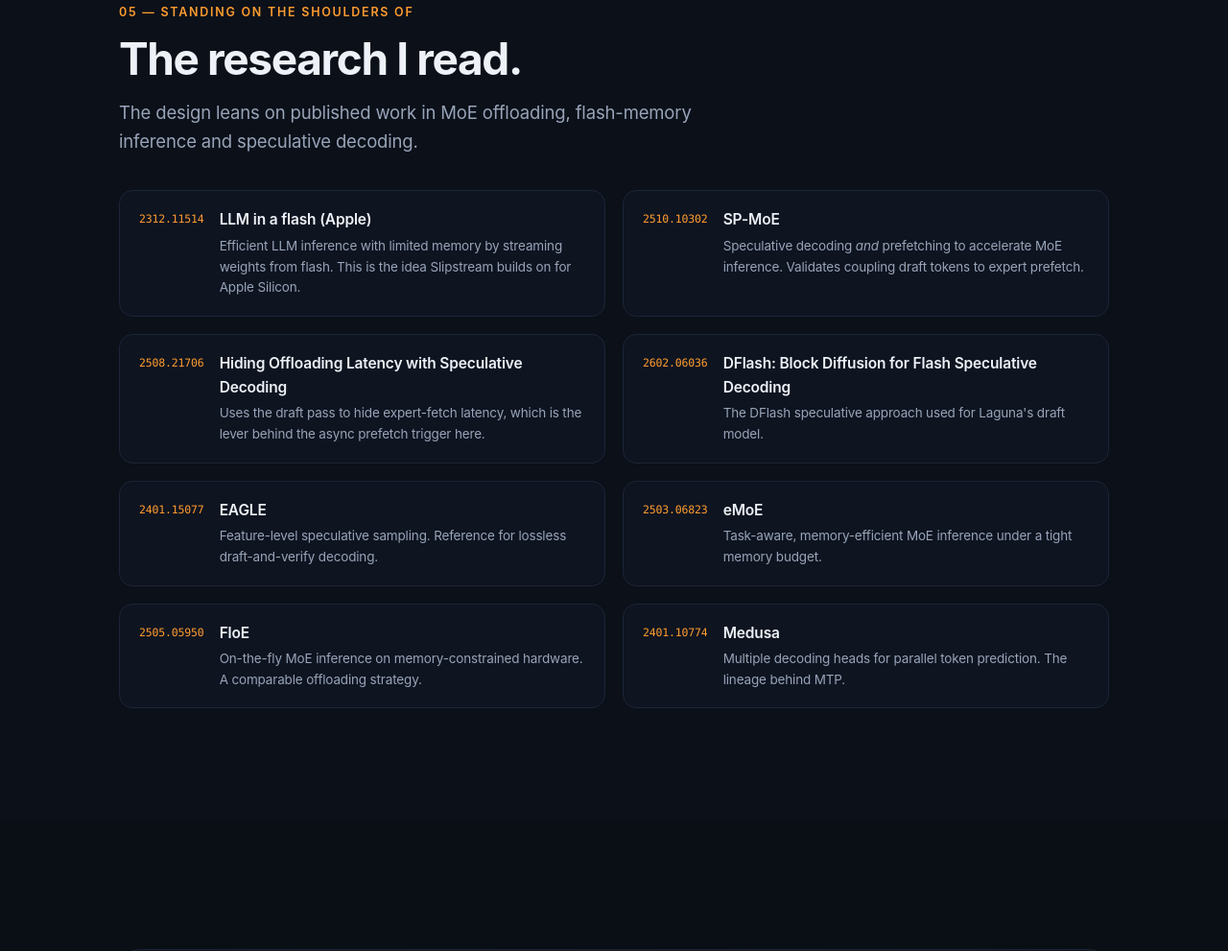
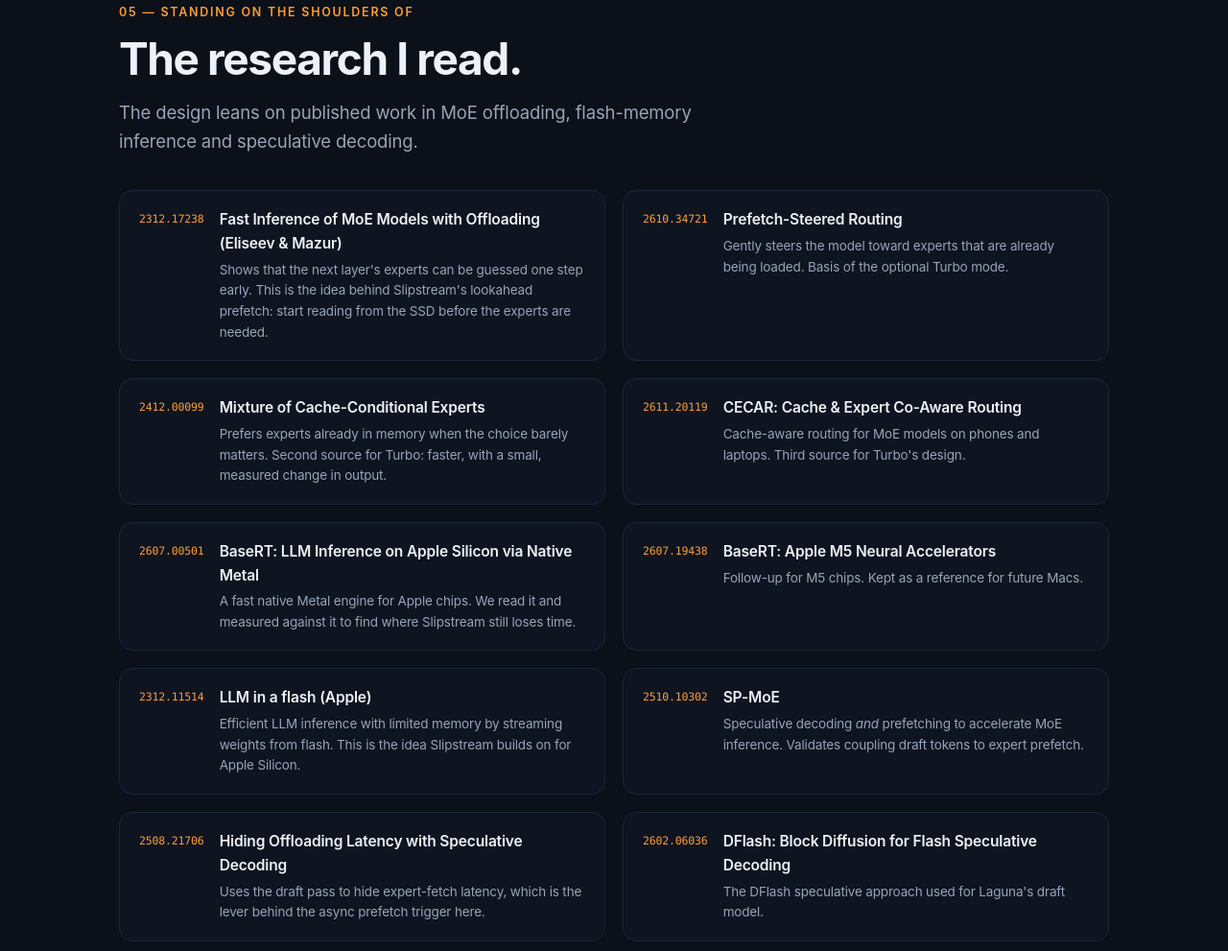
Before and after one commit to Schero94/slipstream, a plain HTML site: page docs/index.html in a window 1280 px wide. Shown: the part 6772-7763 px from the top of the page at 96% size. Drawn offline with Linux system fonts and the light colour scheme; animation ran at ten frames a second.

Commit message:
docs: link all arXiv papers behind lookahead/Turbo on website and README
Co-Authored-By: Claude Opus 5.5 <noreply@anthropic.com>

```diff
--- a/docs/index.html
+++ b/docs/index.html
@@ -391,6 +391,12 @@
       <p>The design leans on published work in MoE offloading, flash-memory inference and speculative decoding.</p>
     </div>
     <div class="grid g2" style="margin-top:36px">
+      <a class="paper rv" href="https://arxiv.org/abs/2312.17238" target="_blank" rel="noopener"><span class="id">2312.17238</span><div><h4>Fast Inference of MoE Models with Offloading (Eliseev &amp; Mazur)</h4><p>Shows that the next layer's experts can be guessed one step early. This is the idea behind Slipstream's lookahead prefetch: start reading from the SSD before the experts are needed.</p></div></a>
+      <a class="paper rv" href="https://arxiv.org/abs/2610.34721" target="_blank" rel="noopener"><span class="id">2610.34721</span><div><h4>Prefetch-Steered Routing</h4><p>Gently steers the model toward experts that are already being loaded. Basis of the optional Turbo mode.</p></div></a>
+      <a class="paper rv" href="https://arxiv.org/abs/2412.00099" target="_blank" rel="noopener"><span class="id">2412.00099</span><div><h4>Mixture of Cache-Conditional Experts</h4><p>Prefers experts already in memory when the choice barely matters. Second source for Turbo: faster, with a small, measured change in output.</p></div></a>
+      <a class="paper rv" href="https://arxiv.org/abs/2611.20119" target="_blank" rel="noopener"><span class="id">2611.20119</span><div><h4>CECAR: Cache &amp; Expert Co-Aware Routing</h4><p>Cache-aware routing for MoE models on phones and laptops. Third source for Turbo's design.</p></div></a>
+      <a class="paper rv" href="https://arxiv.org/abs/2607.00501" target="_blank" rel="noopener"><span class="id">2607.00501</span><div><h4>BaseRT: LLM Inference on Apple Silicon via Native Metal</h4><p>A fast native Metal engine for Apple chips. We read it and measured against it to find where Slipstream still loses time.</p></div></a>
+      <a class="paper rv" href="https://arxiv.org/abs/2607.19438" target="_blank" rel="noopener"><span class="id">2607.19438</span><div><h4>BaseRT: Apple M5 Neural Accelerators</h4><p>Follow-up for M5 chips. Kept as a reference for future Macs.</p></div></a>
       <a class="paper rv" href="https://arxiv.org/abs/2312.11514" target="_blank" rel="noopener"><span class="id">2312.11514</span><div><h4>LLM in a flash (Apple)</h4><p>Efficient LLM inference with limited memory by streaming weights from flash. This is the idea Slipstream builds on for Apple Silicon.</p></div></a>
       <a class="paper rv" href="https://arxiv.org/abs/2510.10302" target="_blank" rel="noopener"><span class="id">2510.10302</span><div><h4>SP-MoE</h4><p>Speculative decoding <em>and</em> prefetching to accelerate MoE inference. Validates coupling draft tokens to expert prefetch.</p></div></a>
       <a class="paper rv" href="https://arxiv.org/abs/2508.21706" target="_blank" rel="noopener"><span class="id">2508.21706</span><div><h4>Hiding Offloading Latency with Speculative Decoding</h4><p>Uses the draft pass to hide expert-fetch latency, which is the lever behind the async prefetch trigger here.</p></div></a>
```
Also changed, not shown: 2 other files.
